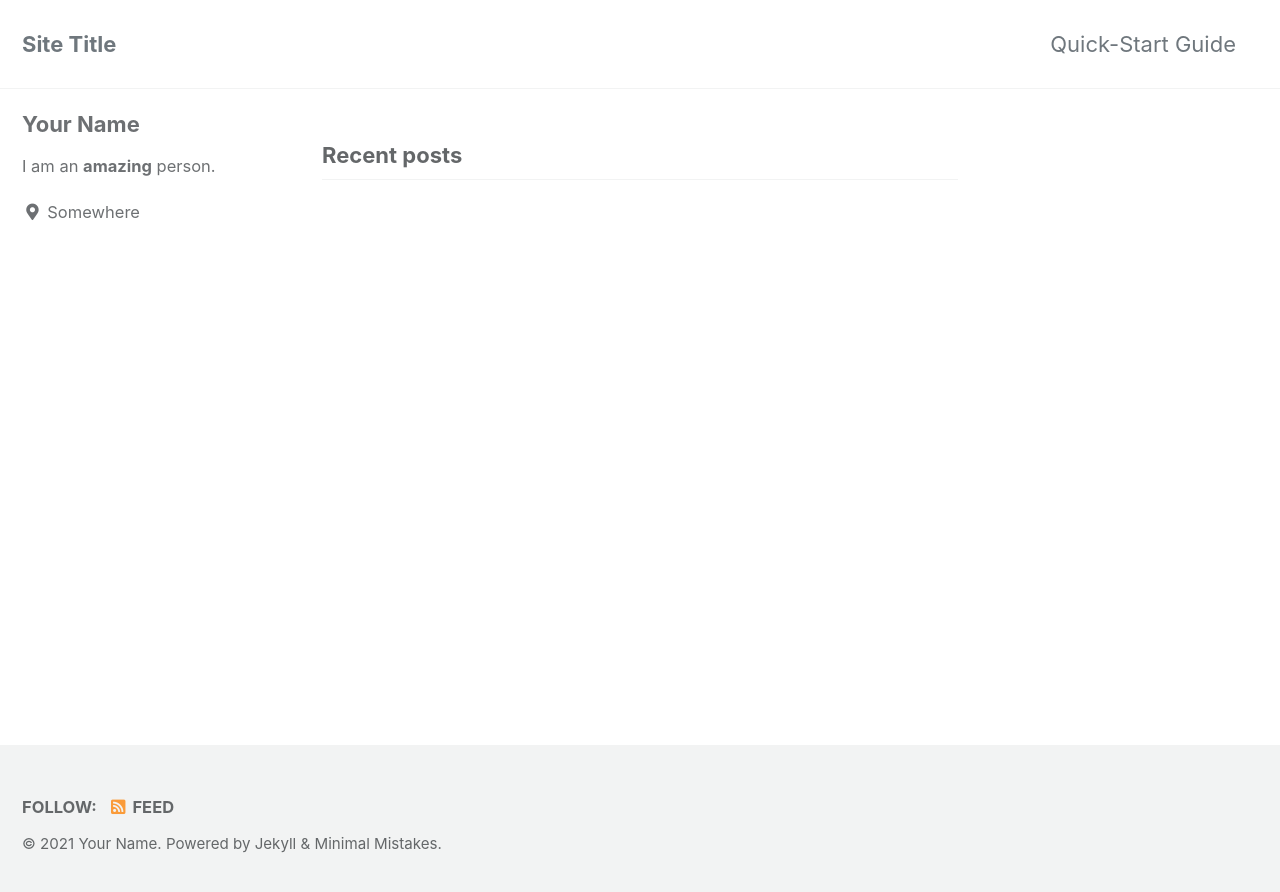
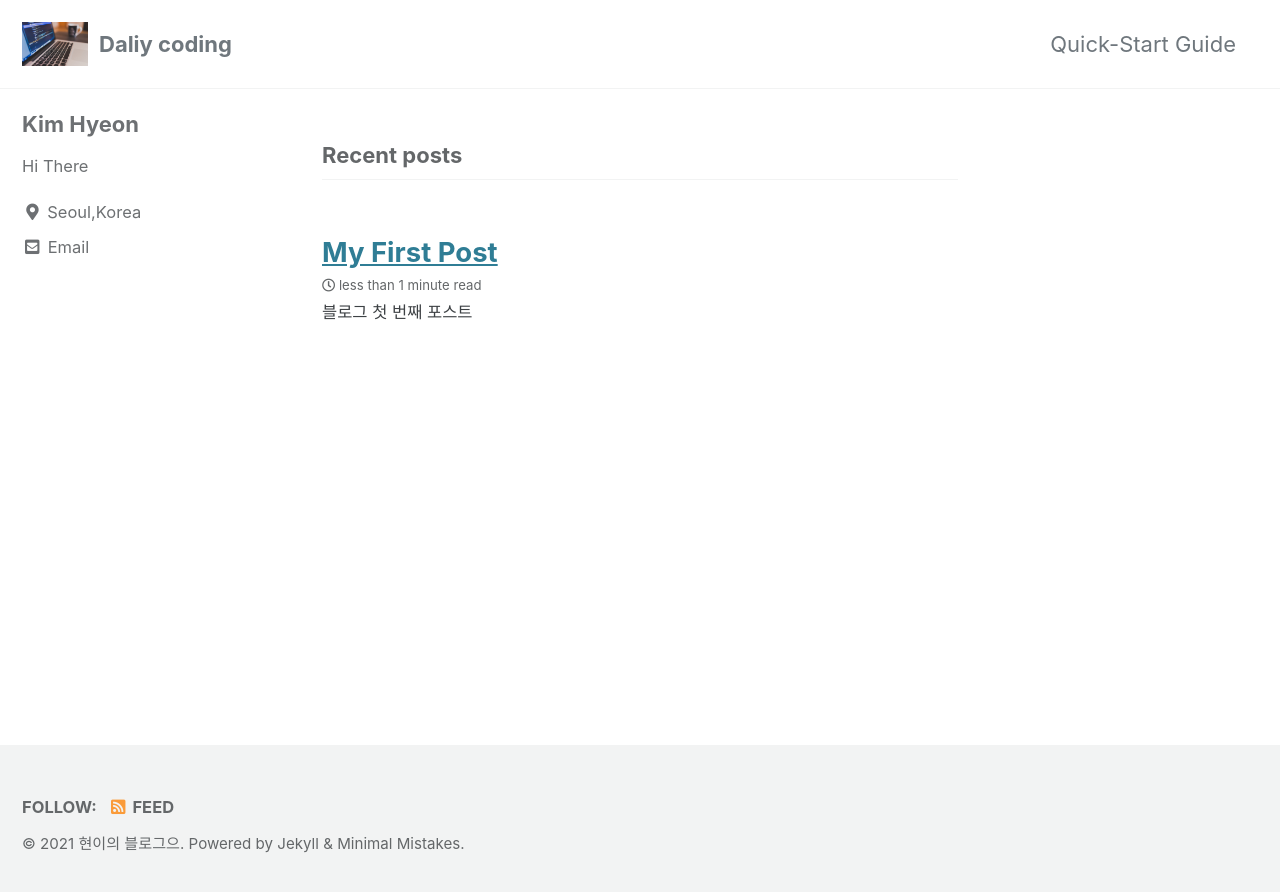
Before and after one commit to hyeonkimmm/hyeonkimmm.github.io, a Jekyll site: the page built from index.html, in a window 1280 px wide. Shown: the top 892 px of the page. Built offline with Jekyll 4.4.1, drawn with Linux system fonts in a browser that asks for light colours; cached includes are drawn as plain includes; the list of posts is cut into pages by our own code.

```diff
--- a/_config.yml
+++ b/_config.yml
@@ -16,16 +16,18 @@ minimal_mistakes_skin    : "default" # "air", "aqua", "contrast", "dark", "dirt"
 
 # Site Settings
 locale                   : "en-US"
-title                    : "Site Title"
+title                    : "Daliy coding"
 title_separator          : "-"
 subtitle                 : # site tagline that appears below site title in masthead
-name                     : "Your Name"
-description              : "An amazing website."
-url                      : # the base hostname & protocol for your site e.g. "https://mmistakes.github.io"
+name                     : "현이의 블로그으"
+description              : "까먹지 않으려고 만든 블로그"
+url                      : "https://hyeonkimmm.github.io"
 baseurl                  : # the subpath of your site, e.g. "/blog"
-repository               : # GitHub username/repo-name e.g. "mmistakes/minimal-mistakes"
+repository               : hyeonkimmm/hyeonkimmm.github.io
+# GitHub username/repo-name e.g. "mmistakes/minimal-mistakes"
 teaser                   : # path of fallback teaser image, e.g. "/assets/images/500x300.png"
-logo                     : # path of logo image to display in the masthead, e.g. "/assets/images/88x88.png"
+logo                     : "/assets/images/coding_image.jpg"
+# path of logo image to display in the masthead, e.g. "/assets/images/88x88.png"
 masthead_title           : # overrides the website title displayed in the masthead, use " " for no title
 # breadcrumbs            : false # true, false (default)
 words_per_minute         : 200
@@ -33,7 +35,7 @@ comments:
   provider               : # false (default), "disqus", "discourse", "facebook", "staticman", "staticman_v2", "utterances", "custom"
   disqus:
     shortname            : # https://help.disqus.com/customer/portal/articles/466208-what-s-a-shortname-
-  discourse:
+  discourse:               # TODO : 댓글 추가 기능
     server               : # https://meta.discourse.org/t/embedding-discourse-comments-via-javascript/31963 , e.g.: meta.discourse.org
   facebook:
     # https://developers.facebook.com/docs/plugins/comments
@@ -94,11 +96,11 @@ analytics:
 
 # Site Author
 author:
-  name             : "Your Name"
+  name             : "Kim Hyeon"
   avatar           : # path of avatar image, e.g. "/assets/images/bio-photo.jpg"
-  bio              : "I am an **amazing** person."
-  location         : "Somewhere"
-  email            :
+  bio              : "Hi There"
+  location         : "Seoul,Korea"
+  email            : "hyeon000125@gmail.com"
   links:
     - label: "Email"
       icon: "fas fa-fw fa-envelope-square"
--- a/_layouts/default.html
+++ b/_layouts/default.html
@@ -12,6 +12,10 @@
   <head>
     {% include head.html %}
     {% include head/custom.html %}
+    <!-- use_math를 사용 하기 위해 추가 2021-03-27    -->
+    {% if page.use_math %}
+      {% include mathjax_support.html %}
+    {% endif %}
   </head>
 
   <body class="layout--{{ page.layout | default: layout.layout }}{% if page.classes or layout.classes %}{{ page.classes | default: layout.classes | join: ' ' | prepend: ' ' }}{% endif %}">
--- /dev/null
+++ b/_posts/2021-03-28-firstpost.md
@@ -0,0 +1,11 @@
+---
+title : "My First Post"
+category :
+    - hello
+tag :
+    - hello
+    - blog
+toc : true
+---
+
+## 블로그 첫 번째 포스트
```
Also changed, not shown: _includes/mathjax_support.html (added, +11 -0 lines), assets/images/coding_image.jpg (added).
